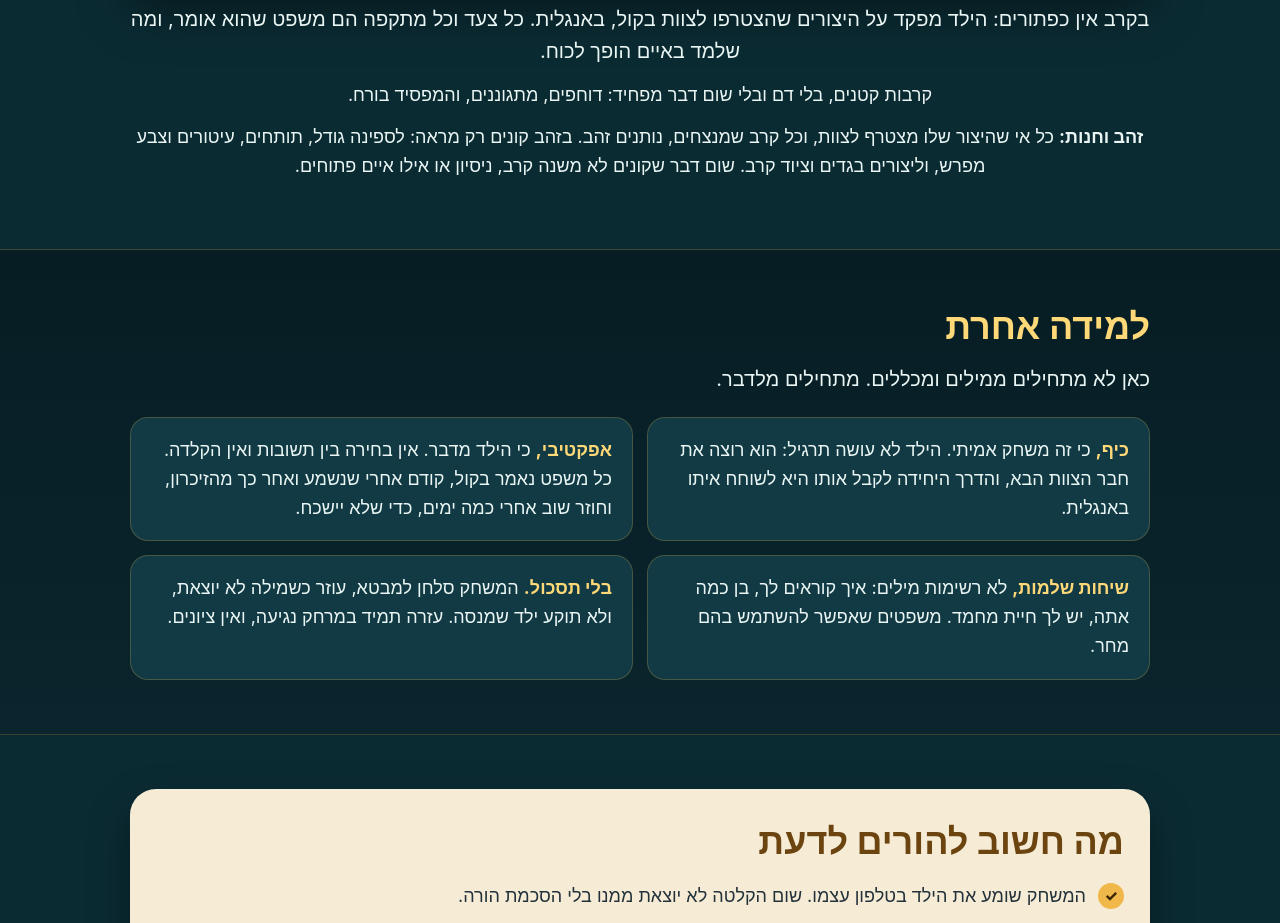
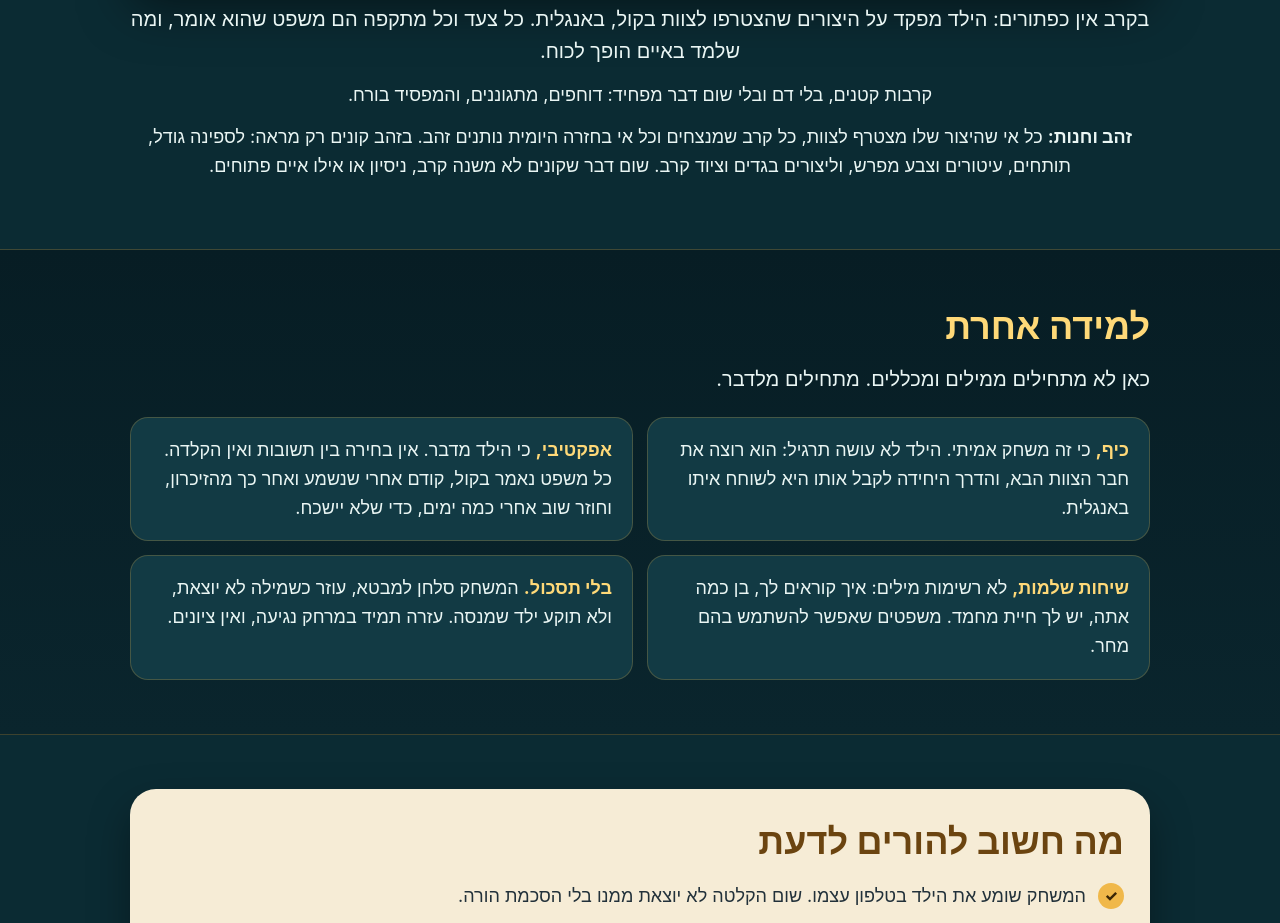
Before and after one commit to amitm02/amitm02.github.io, a plain HTML site: page he/index.html in a window 1280 px wide. Shown: the part 4920-5843 px from the top of the page. Drawn offline with Linux system fonts and the light colour scheme.

Commit message:
Echo Isles' public pages

```diff
--- a/he/index.html
+++ b/he/index.html
@@ -246,7 +246,7 @@ footer p{margin:6px 0}
       <div class="wide" id="battle"><img src="/img/battle.webp" width="1400" height="644" loading="lazy" alt="קרב צוות: זאב, טרול וקוסם מול מבריחים במערה"></div>
       <p class="lead center">בקרב אין כפתורים: הילד מפקד על היצורים שהצטרפו לצוות בקול, באנגלית. כל צעד וכל מתקפה הם משפט שהוא אומר, ומה שלמד באיים הופך לכוח.</p>
       <p class="center">קרבות קטנים, בלי דם ובלי שום דבר מפחיד: דוחפים, מתגוננים, והמפסיד בורח.</p>
-      <p class="center"><b>זהב וחנות:</b> כל אי שהיצור שלו מצטרף לצוות, וכל קרב שמנצחים, נותנים זהב. בזהב קונים רק מראה: לספינה גודל, תותחים, עיטורים וצבע מפרש, וליצורים בגדים וציוד קרב. שום דבר שקונים לא משנה קרב, ניסיון או אילו איים פתוחים.</p>
+      <p class="center"><b>זהב וחנות:</b> כל אי שהיצור שלו מצטרף לצוות, כל קרב שמנצחים וכל אי בחזרה היומית נותנים זהב. בזהב קונים רק מראה: לספינה גודל, תותחים, עיטורים וצבע מפרש, וליצורים בגדים וציוד קרב. שום דבר שקונים לא משנה קרב, ניסיון או אילו איים פתוחים.</p>
     </div>
   </div>
 </section>
```
